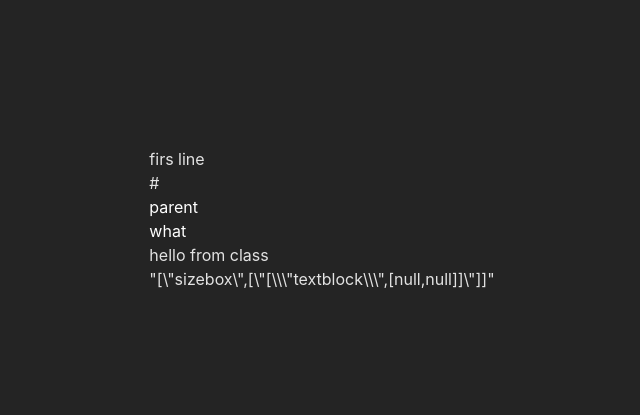
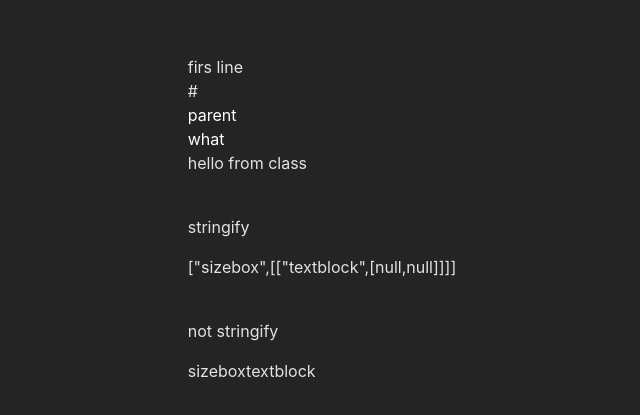
Before and after one commit to Kndgy/jsx-to-unreal-umg, a React (Vite) app: page / in a window 1280 px wide. Shown: the part 189-604 px from the top of the page, without its empty margins (318-958 px from the left). Built offline with nearby package versions, Linux system fonts and the light colour scheme.

Commit message:
returned element

```diff
--- a/src/jsxExtractor.tsx
+++ b/src/jsxExtractor.tsx
@@ -40,19 +40,6 @@ export function Extract(el:any){
     if(el.map((item:any)=>item.props.children)){
       widgetType = el.map((item:any)=>item.props.className)
       element = widgetType.filter(function(e:any){return e !== undefined})
-      element = element
-      if(element == 'sizebox'){
-        // console.log("this is sizebox, do something here here")
-        single.push("sizebox")
-        // bodyJSXS.push({parent:"sizebox", children:element})
-        newsingle = single.concat("first lol")
-      }
-      if(element == 'textblock'){
-        // bodyJSXS.push({parent:"sizebox", children:element})
-        // console.log("this is textblock, nested")
-        single.push("textblock")
-        newsingle = single.concat("lol")
-      }
       console.log(element, index)
       element.push(el.map((items)=>Extract(items.props.children)))
       //one way is to remove return and just do stuff here, and possible use state or store the returned stuff to use on another components
@@ -82,9 +69,11 @@ export function Extract(el:any){
   // console.log( firstText )
   // console.log(result)
   // console.log(bodyJSXS)
-  console.log(JSON.stringify(element))
+  // console.log(JSON.stringify(element))
+  console.log(element)
   //might want to write a recursive parser
 
   // console.log(element)
-  return JSON.stringify(element);
+  // return JSON.stringify(element);
+  return element
 }
--- a/src/main.tsx
+++ b/src/main.tsx
@@ -43,10 +43,13 @@ const App = () => {
       #
       {test}
       <TestClass/>
+      <br/>
+      <p>stringify</p>
       {JSON.stringify(Extract(sheeth))}
-      {/* {Extract(sheeth)}
-        to return plain text
-      */}
+      <br/>
+      <br/>
+      <p>not stringify</p>
+      {Extract(sheeth)}
       <br/>
     </div>
   )
```
